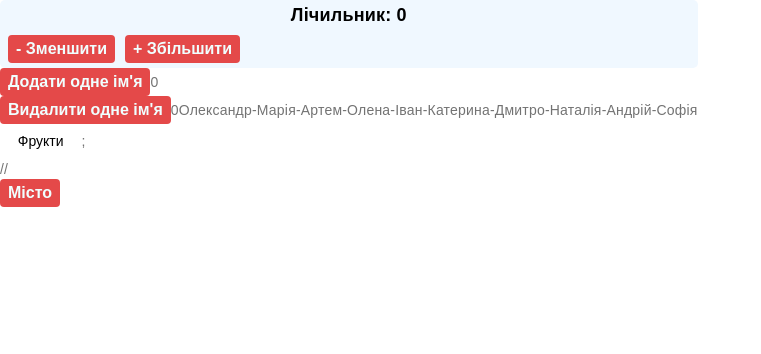
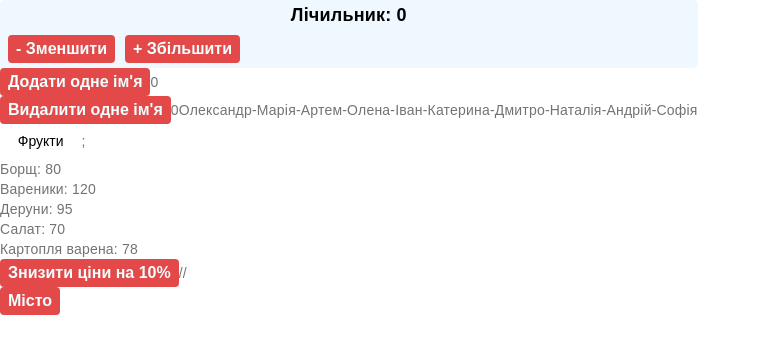
Before and after one commit to petkryn/react-weather-app, a React (Vite) app: page / in a window 1280 px wide. Shown: the top 354 px of the page, without its empty margins (0-761 px from the left). Built offline with nearby package versions, Linux system fonts and the light colour scheme.

Commit message:
add menu (#6)

```diff
--- a/src/components/Button/index.tsx
+++ b/src/components/Button/index.tsx
@@ -10,11 +10,16 @@ import React from "react";
 interface ButtonProps {
   customClick: () => void;
   children: React.ReactNode;
+  isDisabled?: boolean;
 }
 
-const Button: React.FC<ButtonProps> = ({ customClick, children }) => {
+const Button: React.FC<ButtonProps> = ({
+  customClick,
+  children,
+  isDisabled,
+}) => {
   return (
-    <button className="btn" onClick={customClick}>
+    <button disabled={isDisabled} className="btn" onClick={customClick}>
       {children}
     </button>
   );
--- /dev/null
+++ b/src/components/MenuComponent/index.tsx
@@ -0,0 +1,65 @@
+import "./style.css";
+import { FC, useState } from "react";
+import Button from "../Button";
+import { menuList } from "../../data/menuList";
+
+// interface MenuInterface {
+//   name: string;
+//   price: number;
+// }
+
+// interface MenuProps {
+//   menuListData: MenuInterface[];
+// }
+
+// const MenuComponent: FC<MenuProps> = ({ menuListData }) => {
+//   return (
+//     <div>
+//       {menuListData.map((item) => (
+//         <div>{item.name}: {item.price}</div>
+//       ))}
+
+//     </div>
+//   );
+// };
+
+interface MenuInterface {
+  name: string;
+  price: number;
+}
+
+const MenuComponent = () => {
+  const [menuListData, setMenuListData] = useState<MenuInterface[]>([
+    ...menuList,
+  ]);
+
+  let isDisabled = false;
+
+  const handleDiscount = () => {
+    isDisabled = true;
+    setMenuListData((prevState) => {
+      return prevState.map((item) => {
+        const newPrice = item.price * 0.9;
+        return { ...item, price: newPrice };
+      });
+    });
+  };
+
+  return (
+    <>
+      <div>
+        {menuListData.map((item, index) => (
+          <div key={index}>
+            {item.name}: {item.price}
+          </div>
+        ))}
+      </div>
+
+      <Button isDisabled={isDisabled} customClick={handleDiscount}>
+        Знизити ціни на 10%
+      </Button>
+    </>
+  );
+};
+
+export default MenuComponent;
--- /dev/null
+++ b/src/data/menuList.ts
@@ -0,0 +1,7 @@
+export const menuList = [
+  { name: "Борщ", price: 80 },
+  { name: "Вареники", price: 120 },
+  { name: "Деруни", price: 95 },
+  { name: "Салат", price: 70 },
+  { name: "Картопля варена", price: 78 }
+];
--- a/src/pages/TestField/index.tsx
+++ b/src/pages/TestField/index.tsx
@@ -8,6 +8,9 @@ import { users } from "../../data/users";
 import FruitsArray from "../../components/FruitsArray";
 import CitiesArray from "../../components/CitiesArray";
 import RemoveNames from "../../components/RemoveNames";
+import Menu from "../../components/MenuComponent";
+import MenuComponent from "../../components/MenuComponent";
+import { menuList } from "../../data/menuList";
 
 const TestField: FC = () => {
   return (
@@ -20,6 +23,7 @@ const TestField: FC = () => {
       {/* <TaskList tasks={tasks} /> */}
       {/* <UserList users={users} /> */}
       <FruitsArray />
+      <MenuComponent menuListData={menuList} />
       // <CitiesArray />
     </div>
   );
```
Also changed, not shown: src/components/MenuComponent/style.css (added).
